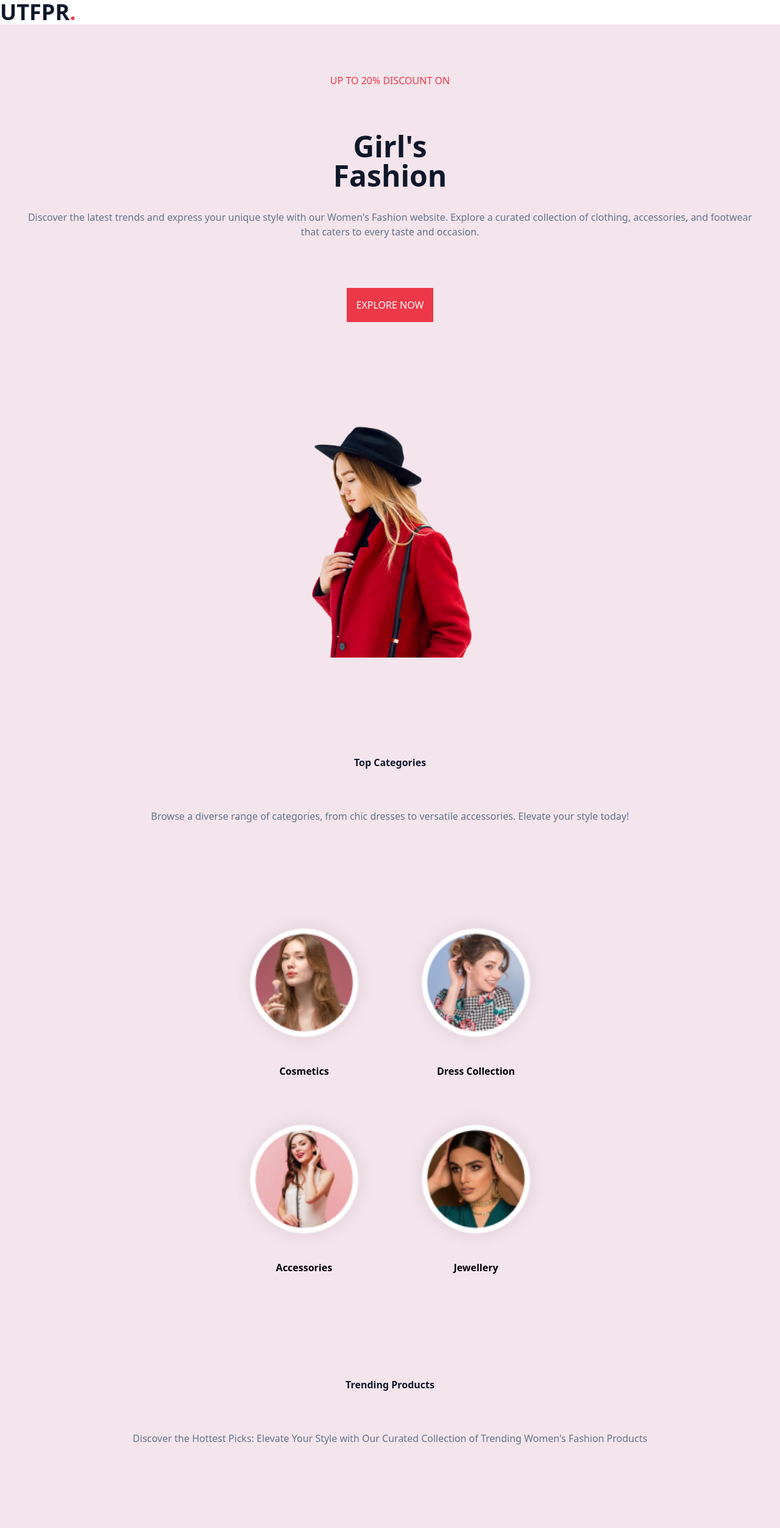
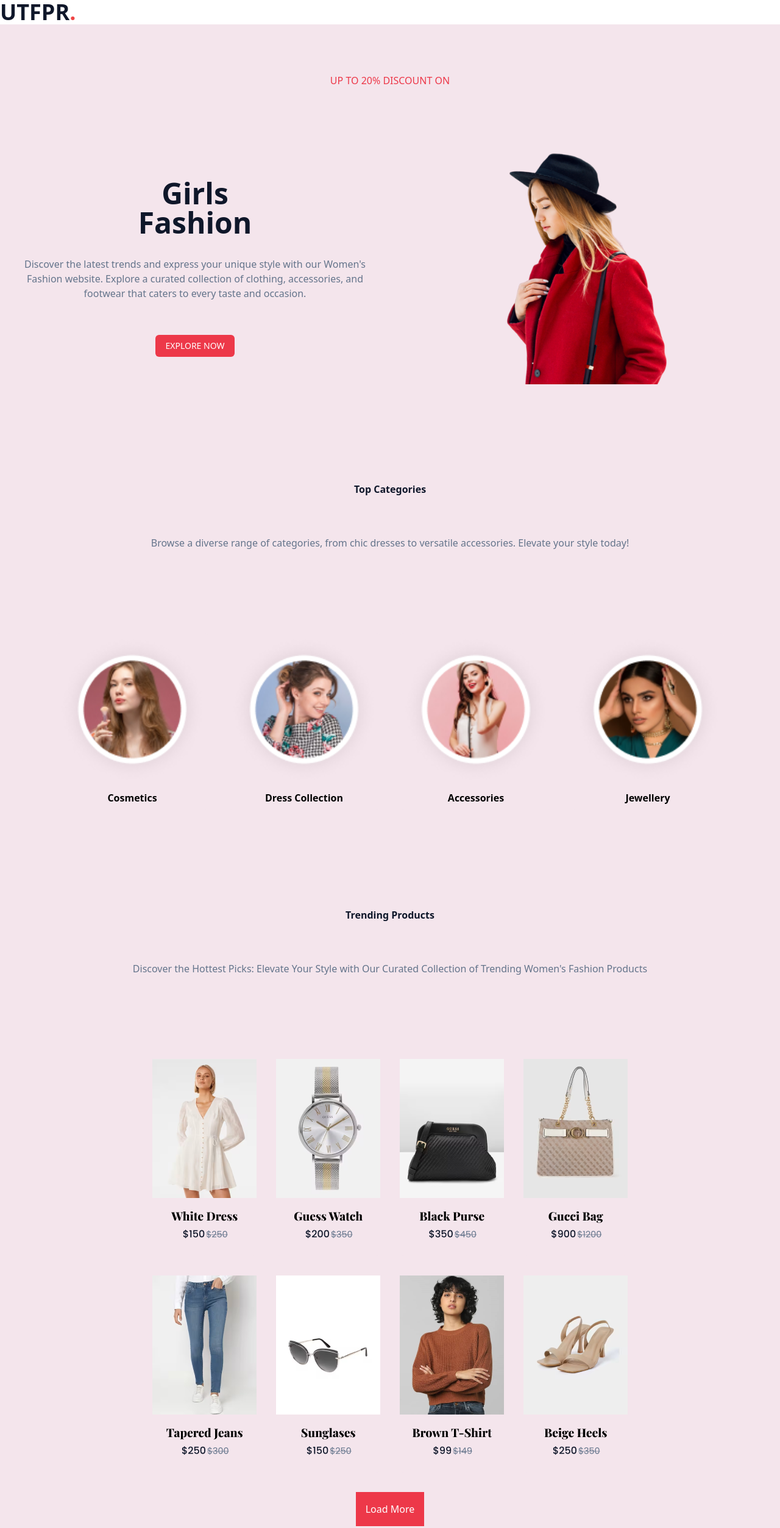
Before and after one commit to alessandrocambruzzi/avaliacao, a Next.js app: page / in a window 1280 px wide. Shown: the top 2505 px of the page at 61% size. Built offline with nearby package versions, Linux system fonts and the light colour scheme.

Commit message:
fix: remoção de apóstrofo no arquivo banner.tsx

```diff
--- a/app/components/Banner.tsx
+++ b/app/components/Banner.tsx
@@ -2,26 +2,32 @@ import Image from 'next/image';
 
 export default function Banner() {
   return (
-    <div className="flex-col items-center py-20 gap-8 w-390 max-w-1400 h-1273.5 min-h-650 bg-[#F4E5EC] rounded-b-16">
+    <div className="flex flex-col items-center py-20 gap-8 w-390 max-w-1400 h-1273.5 min-h-650 bg-[#F4E5EC] rounded-b-16">
       <h4 className="text-base font-poppins font-normal leading-24 text-center text-[#ED3849] w-197 max-w-358 h-24">UP TO 20% DISCOUNT ON</h4>
 
+      <div className="w-full lg:flex lg:justify-between lg:items-center">
+        <div className="lg:w-1/2">
           <h1 className="w-297 max-w-358 h-107 font-playfair font-extrabold text-5xl leading-107 text-center text-[#0F172A]">
-        <span>Girl's</span>
+            <span>Girls</span>
             <br />
             <span>Fashion</span>
           </h1>
-
           <p className="text-base font-poppins font-normal leading-24 text-center text-[#64748B] w-345 max-w-358 h-24 m-8">
             Discover the latest trends and express your unique style with our Women's Fashion website. Explore a curated collection of clothing, accessories, and footwear that caters to every taste and occasion.
           </p>
-
-      <div className="flex justify-center items-center absolute top-389 w-full h-42.5">
-        <div className="p-4 w-167.13 rounded-5 bg-[#ED3849]">
-          <p className="text-white text-center">EXPLORE NOW</p>
+          <div className="text-center mt-4">
+            <button className="bg-[#ED3849] text-white rounded-md py-2 px-4 text-sm">EXPLORE NOW</button>
           </div>
         </div>
 
-      <div className="mt-64 flex justify-center items-center">
+        <div className="lg:w-1/2">
+          <div className="hidden lg:flex lg:justify-center lg:items-center">
+            <Image src="/img/header.png" alt="" width={297} height={107} />
+          </div>
+        </div>
+      </div>
+
+      <div className="flex justify-center items-center lg:hidden">
         <Image src="/img/header.png" alt="" width={297} height={107} />
       </div>
     </div>
--- a/app/components/Categories.tsx
+++ b/app/components/Categories.tsx
@@ -1,14 +1,14 @@
 import Image from 'next/image';
 
-export default function categories() {
+export default function Categories() {
   return (
-    <div className="flex flex-col items-center py-20 gap-8 w-390 max-w-1400 h-1273.5 min-h-650 bg-[#F4E5EC] rounded-b-16">
+    <div className="flex flex-col items-center py-20 gap-8 w-390 max-w-1400 min-h-650 bg-[#F4E5EC] rounded-b-16">
       <h2 className="text-32 font-playfair font-extrabold text-center text-[#0F172A] w-225 h-43">Top Categories</h2>
       <p className="text-base font-poppins font-normal leading-24 text-center text-[#64748B] w-345 max-w-358 h-24 m-8">
         Browse a diverse range of categories, from chic dresses to versatile accessories. Elevate your style today!
       </p>
-      <div className="flex gap-8">
-        <div className="bg-[#F4E5EC] rounded-md pb-2 flex-1">
+      <div className="grid grid-cols-1 gap-8 sm:grid-cols-2 md:grid-cols-4">
+        <div className="bg-[#F4E5EC] rounded-md pb-2">
           <a href="######">
             <div className="text-black text-center font-playfair font-semibold text-19 leading-26">
               <Image src="/img/cosmetics.png" alt="Cosmetics" width={250} height={250} />
@@ -16,7 +16,7 @@ export default function categories() {
             </div>
           </a>
         </div>
-        <div className="bg-[#F4E5EC] rounded-md pb-2 flex-1">
+        <div className="bg-[#F4E5EC] rounded-md pb-2">
           <a href="######">
             <div className="text-black text-center font-playfair font-semibold text-19 leading-26">
               <Image src="/img/dress.png" alt="Dress Collection" width={250} height={250} />
@@ -24,9 +24,7 @@ export default function categories() {
             </div>
           </a>
         </div>
-      </div>
-      <div className="flex gap-8">
-        <div className="bg-[#F4E5EC] rounded-md pb-2 flex-1">
+        <div className="bg-[#F4E5EC] rounded-md pb-2">
           <a href="######">
             <div className="text-black text-center font-playfair font-semibold text-19 leading-26">
               <Image src="/img/accessories.png" alt="Accessories" width={250} height={250} />
@@ -34,7 +32,7 @@ export default function categories() {
             </div>
           </a>
         </div>
-        <div className="bg-[#F4E5EC] rounded-md pb-2 flex-1">
+        <div className="bg-[#F4E5EC] rounded-md pb-2">
           <a href="######">
             <div className="text-black text-center font-playfair font-semibold text-19 leading-26">
               <Image src="/img/jewerllery.png" alt="Jewellery" width={250} height={250} />
--- a/app/components/Footer.tsx
+++ b/app/components/Footer.tsx
@@ -1,5 +1,4 @@
 import Image from 'next/image';
-
 import { Kaushan_Script } from 'next/font/google'
 
 const kaushan = Kaushan_Script({
@@ -9,9 +8,9 @@ const kaushan = Kaushan_Script({
 
 export default function Footer() {
   return (
-<footer className="bg-[#F4E5EC] text-[#64748B] py-8 px-4 sm:px-6 md:px-8 lg:px-16 xl:px-20">
-  <div className="flex flex-col items-center justify-center sm:flex-row sm:justify-between">
-    <div className="mb-4 sm:mb-0 flex items-center">
+    <footer className="bg-[#F8FAFC] text-[#64748B] py-8 px-4 sm:px-6 md:px-8 lg:px-16 xl:px-20">
+      <div className="flex flex-col sm:flex-row sm:justify-between">
+        <div className="mb-4 sm:mb-0 sm:w-1/2 flex items-center">
           <img src="/img/localizacao.png" alt="Localização" className="mr-2" />
           <div>
             <h4 className="text-lg font-kaushan font-bold mb-2">CONTACT INFO</h4>
@@ -26,7 +25,7 @@ export default function Footer() {
             </div>
           </div>
         </div>
-    <div>
+        <div className="sm:w-1/6">
           <h4 className="text-lg font-kaushan font-bold mb-2">COMPANY</h4>
           <ul className="list-none p-0">
             <li><a href="#" className="text-[#ED3849] hover:underline">Home</a></li>
@@ -36,7 +35,7 @@ export default function Footer() {
             <li><a href="#" className="text-[#ED3849] hover:underline">Terms & Conditions</a></li>
           </ul>
         </div>
-    <div>
+        <div className="sm:w-1/6">
           <h4 className="text-lg font-kaushan font-bold mb-2">USEFUL LINK</h4>
           <ul className="list-none p-0">
             <li><a href="#" className="text-[#ED3849] hover:underline">Help</a></li>
@@ -48,8 +47,5 @@ export default function Footer() {
         </div>
       </div>
     </footer>
-
-
-
   );
 }
--- a/app/components/Trending.tsx
+++ b/app/components/Trending.tsx
@@ -1,67 +1,61 @@
-export default function trending() {
+export default function Trending() {
   return (
     <div className="flex flex-col items-center py-20 gap-8 w-390 max-w-1400 h-1273.5 min-h-650 bg-[#F4E5EC] rounded-b-16">
       <h2 className="text-32 font-playfair font-extrabold text-center text-[#0F172A] w-225 h-43">Trending Products</h2>
       <p className="text-base font-poppins font-normal leading-24 text-center text-[#64748B] w-345 max-w-358 h-24 m-8">
         Discover the Hottest Picks: Elevate Your Style with Our Curated Collection of Trending Women's Fashion Products
       </p>
-        <div className="flex gap-8">
-          <div className="bg-[#F4E5EC] rounded-md pb-2 flex-1">
+      <div className="grid grid-cols-2 gap-8 md:grid-cols-4 md:gap-8 sm:grid-cols-4 sm:gap-8">
+        <div className="bg-[#F4E5EC] rounded-md pb-2">
           <a href="######">
             <div className="text-black text-center font-playfair font-semibold text-19 leading-26">
               <img className="hover:scale-105 mx-auto" src="/img/whitedress.png" alt="" />
             </div>
           </a>
         </div>
-          <div className="bg-[#F4E5EC] rounded-md pb-2 flex-1">
+        <div className="bg-[#F4E5EC] rounded-md pb-2">
           <a href="######">
             <div className="text-black text-center font-playfair font-semibold text-19 leading-26">
               <img className="hover:scale-105 mx-auto" src="/img/guesswatch.png" alt="" />
             </div>
           </a>
         </div>
-        </div>
-        <div className="flex gap-8">
-          <div className="bg-[#F4E5EC] rounded-md pb-2 flex-1">
+        <div className="bg-[#F4E5EC] rounded-md pb-2">
           <a href="######">
             <div className="text-black text-center font-playfair font-semibold text-19 leading-26">
               <img className="hover:scale-105 mx-auto" src="/img/blackpurse.png" alt="" />
             </div>
           </a>
         </div>
-          <div className="bg-[#F4E5EC] rounded-md pb-2 flex-1">
+        <div className="bg-[#F4E5EC] rounded-md pb-2">
           <a href="######">
             <div className="text-black text-center font-playfair font-semibold text-19 leading-26">
               <img className="hover:scale-105 mx-auto" src="/img/guccibag.png" alt="" />
             </div>
           </a>
         </div>
-        </div>
-        <div className="flex gap-8">
-          <div className="bg-[#F4E5EC] rounded-md pb-2 flex-1">
+        <div className="bg-[#F4E5EC] rounded-md pb-2">
           <a href="######">
             <div className="text-black text-center font-playfair font-semibold text-19 leading-26">
               <img className="hover:scale-105 mx-auto" src="/img/taperedjeans.png" alt="" />
             </div>
           </a>
         </div>
-          <div className="bg-[#F4E5EC] rounded-md pb-2 flex-1">
+        <div className="bg-[#F4E5EC] rounded-md pb-2">
           <a href="######">
             <div className="text-black text-center font-playfair font-semibold text-19 leading-26">
-                <img className="hover:scale-105 mx-auto" src="/img/sunglases.png" alt="" />
+              <img className="hover:scale-105 mx-auto" src="/img/sunglasses.png" alt="" />
             </div>
           </a>
         </div>
-        </div>
-        <div className="flex gap-8">
-          <div className="bg-[#F4E5EC] rounded-md pb-2 flex-1">
+        <div className="bg-[#F4E5EC] rounded-md pb-2">
           <a href="######">
             <div className="text-black text-center font-playfair font-semibold text-19 leading-26">
               <img className="hover:scale-105 mx-auto" src="/img/browntshirt.png" alt="" />
             </div>
           </a>
         </div>
-          <div className="bg-[#F4E5EC] rounded-md pb-2 flex-1">
+        <div className="bg-[#F4E5EC] rounded-md pb-2">
           <a href="######">
             <div className="text-black text-center font-playfair font-semibold text-19 leading-26">
               <img className="hover:scale-105 mx-auto" src="/img/beigeheels.png" alt="" />
```
Also changed, not shown: app/components/Latest.tsx (+23 -9 lines), public/img/sunglasses.png (renamed from public/img/sunglases.png). Lines whose indentation alone changed are shown as unchanged.
